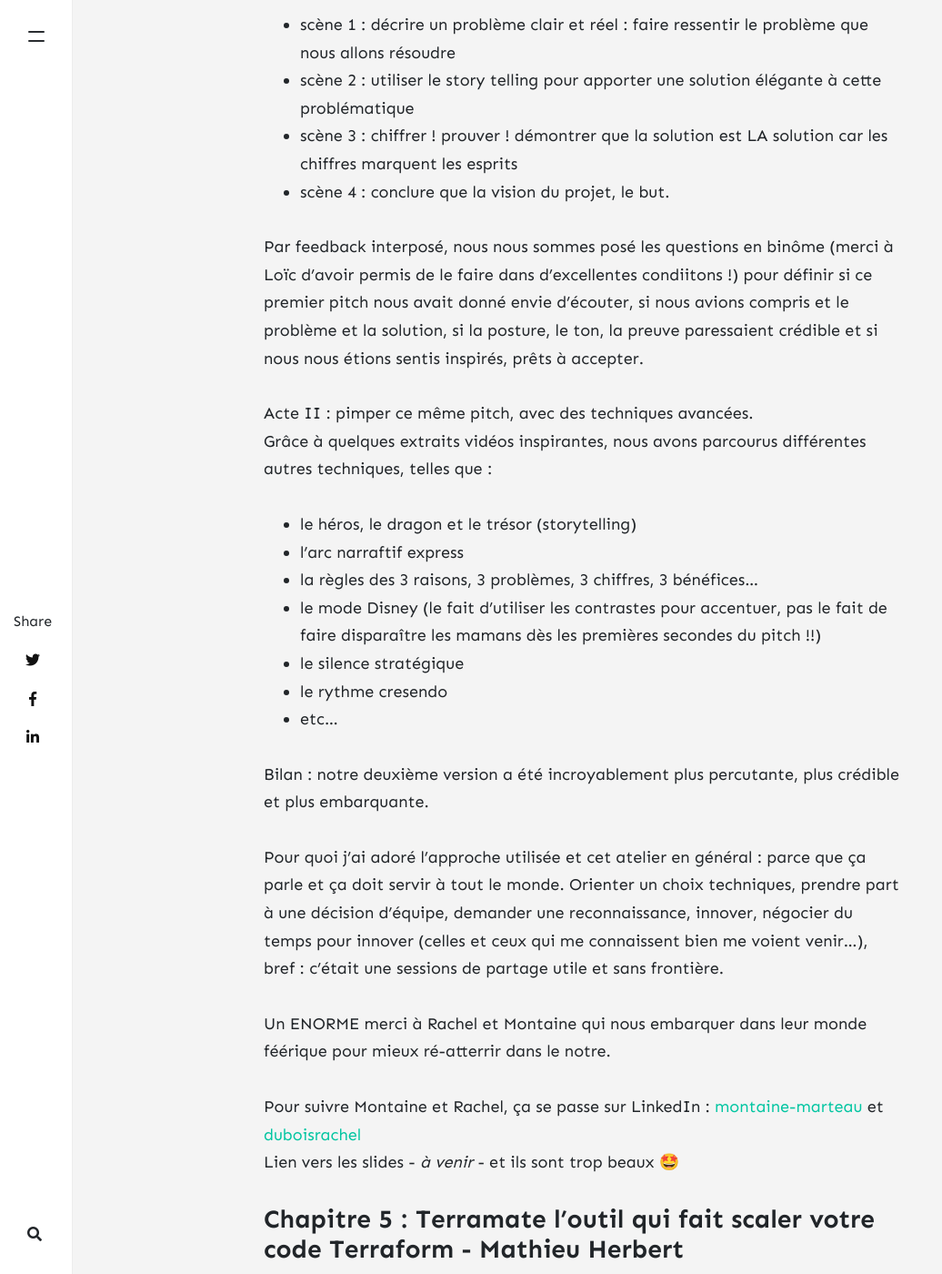
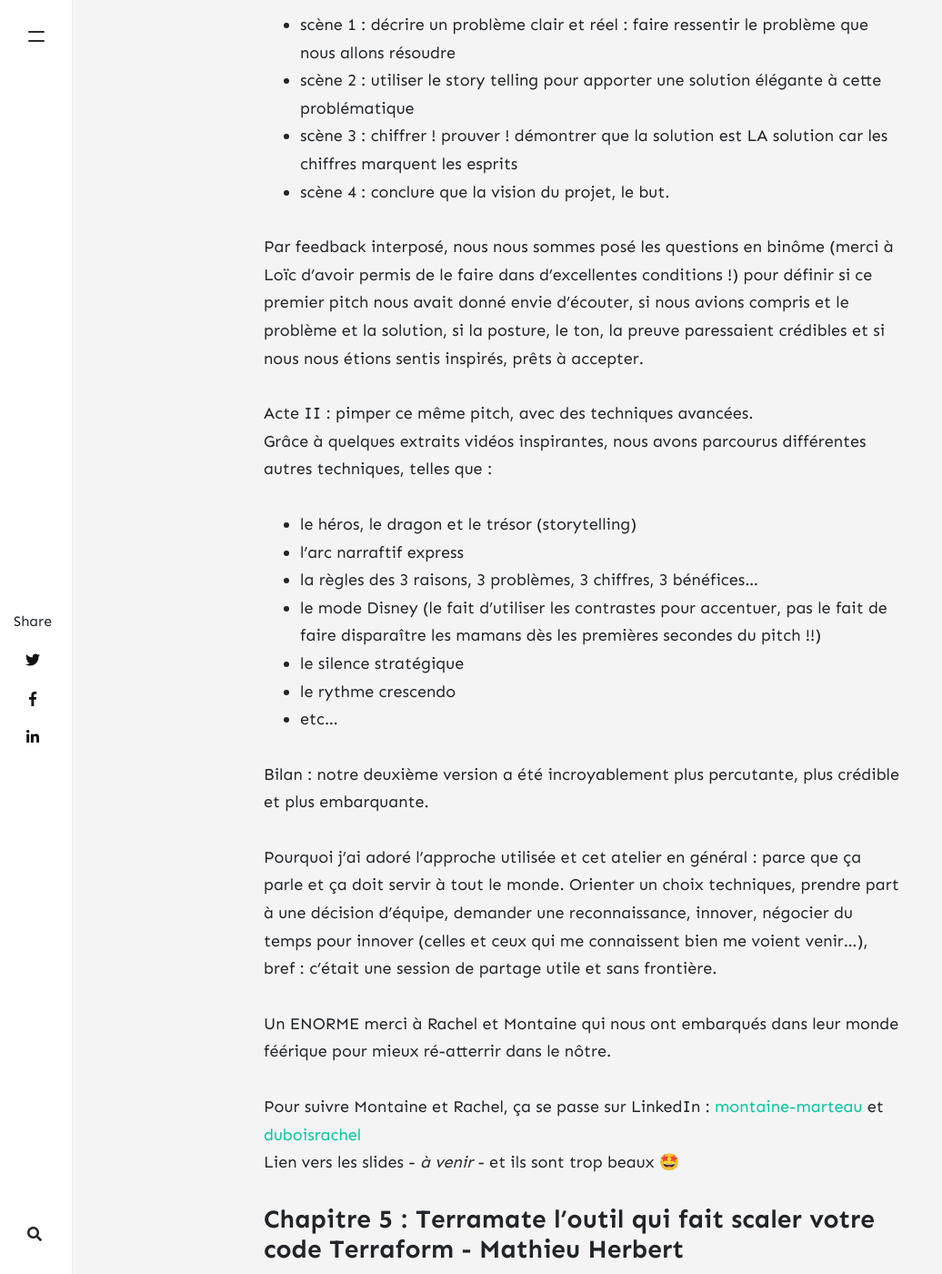
Before and after one commit to klaukf/blog, a Jekyll site: the page built from _posts/2025-10-16-mon-devfest-nantes-2025-a-moi.md, in a window 1280 px wide and 1400 px high, scrolled down 12242 px. Shown: the whole window at 91% size, without its empty margins (0-1036 px from the left). Built offline with Jekyll 4.4.1, drawn with Linux system fonts in a browser that asks for light colours; nearby versions of some CDN libraries; comment, search, counter and statistics services are not loaded; some of the changed text lies outside the part shown.

Commit message:
fixOublisNoms (#53)

```diff
--- a/_posts/2025-10-16-mon-devfest-nantes-2025-a-moi.md
+++ b/_posts/2025-10-16-mon-devfest-nantes-2025-a-moi.md
@@ -196,7 +196,7 @@ Si on veut que notre idée aboutisse, il faut avoir de l'impact, il faut que ça
 - scène 3 : chiffrer ! prouver ! démontrer que la solution est LA solution car les chiffres marquent les esprits
 - scène 4 : conclure que la vision du projet, le but.
 
-Par feedback interposé, nous nous sommes posé les questions en binôme (merci à Loïc d'avoir permis de le faire dans d'excellentes condiitons !) pour définir si ce premier pitch nous avait donné envie d'écouter, si nous avions compris et le problème et la solution, si la posture, le ton, la preuve paressaient crédible et si nous nous étions sentis inspirés, prêts à accepter.
+Par feedback interposé, nous nous sommes posé les questions en binôme (merci à Loïc d'avoir permis de le faire dans d'excellentes conditions !) pour définir si ce premier pitch nous avait donné envie d'écouter, si nous avions compris et le problème et la solution, si la posture, le ton, la preuve paressaient crédibles et si nous nous étions sentis inspirés, prêts à accepter.
 
 Acte II : pimper ce même pitch, avec des techniques avancées.
 Grâce à quelques extraits vidéos inspirantes, nous avons parcourus différentes autres techniques, telles que :
@@ -205,14 +205,14 @@ Grâce à quelques extraits vidéos inspirantes, nous avons parcourus différent
 - la règles des 3 raisons, 3 problèmes, 3 chiffres, 3 bénéfices...
 - le mode Disney (le fait d'utiliser les contrastes pour accentuer, pas le fait de faire disparaître les mamans dès les premières secondes du pitch !!)
 - le silence stratégique
-- le rythme cresendo
+- le rythme crescendo
 - etc...
 
 Bilan : notre deuxième version a été incroyablement plus percutante, plus crédible et plus embarquante.
 
-Pour quoi j'ai adoré l'approche utilisée et cet atelier en général : parce que ça parle et ça doit servir à tout le monde. Orienter un choix techniques, prendre part à une décision d'équipe, demander une reconnaissance, innover, négocier du temps pour innover (celles et ceux qui me connaissent bien me voient venir...), bref : c'était une sessions de partage utile et sans frontière.
+Pourquoi j'ai adoré l'approche utilisée et cet atelier en général : parce que ça parle et ça doit servir à tout le monde. Orienter un choix techniques, prendre part à une décision d'équipe, demander une reconnaissance, innover, négocier du temps pour innover (celles et ceux qui me connaissent bien me voient venir...), bref : c'était une session de partage utile et sans frontière.
 
-Un ENORME merci à Rachel et Montaine qui nous embarquer dans leur monde féérique pour mieux ré-atterrir dans le notre.
+Un ENORME merci à Rachel et Montaine qui nous ont embarqués dans leur monde féérique pour mieux ré-atterrir dans le nôtre.
 
 
 Pour suivre Montaine et Rachel, ça se passe sur LinkedIn : [montaine-marteau](https://www.linkedin.com/in/montaine-marteau/) et [duboisrachel](https://www.linkedin.com/in/duboisrachel/)
@@ -541,7 +540,7 @@ Pour s'affranchir de la lourdeur du squelette apporté par du classique Maven lo
 Alors pourquoi pas faire du Python ou du bash Stéphane ?
 Ah oui... parce que tout ce qui peut être fait en Java, doit être fait en Java 😆
 
-De manière bien huilée et bien rythmée, on découvre en 20 minutes les premiers avantages possibles à utiliser JBang
+De manière bien huilée et bien rythmée, on découvre en 20 minutes les premiers avantages possibles à utiliser JBang.
 
 Petit kiff de conférence : j'adore l'utilisation des snippets pour à la fois gagner du temps en démo sans se planter sur un caractère et passer 10 minutes à corriger, tout en permettant au publlic de lire le contenu.
 
```
Also changed, not shown: other parts of _posts/2025-10-16-mon-devfest-nantes-2025-a-moi.md (+6 -7 lines).
